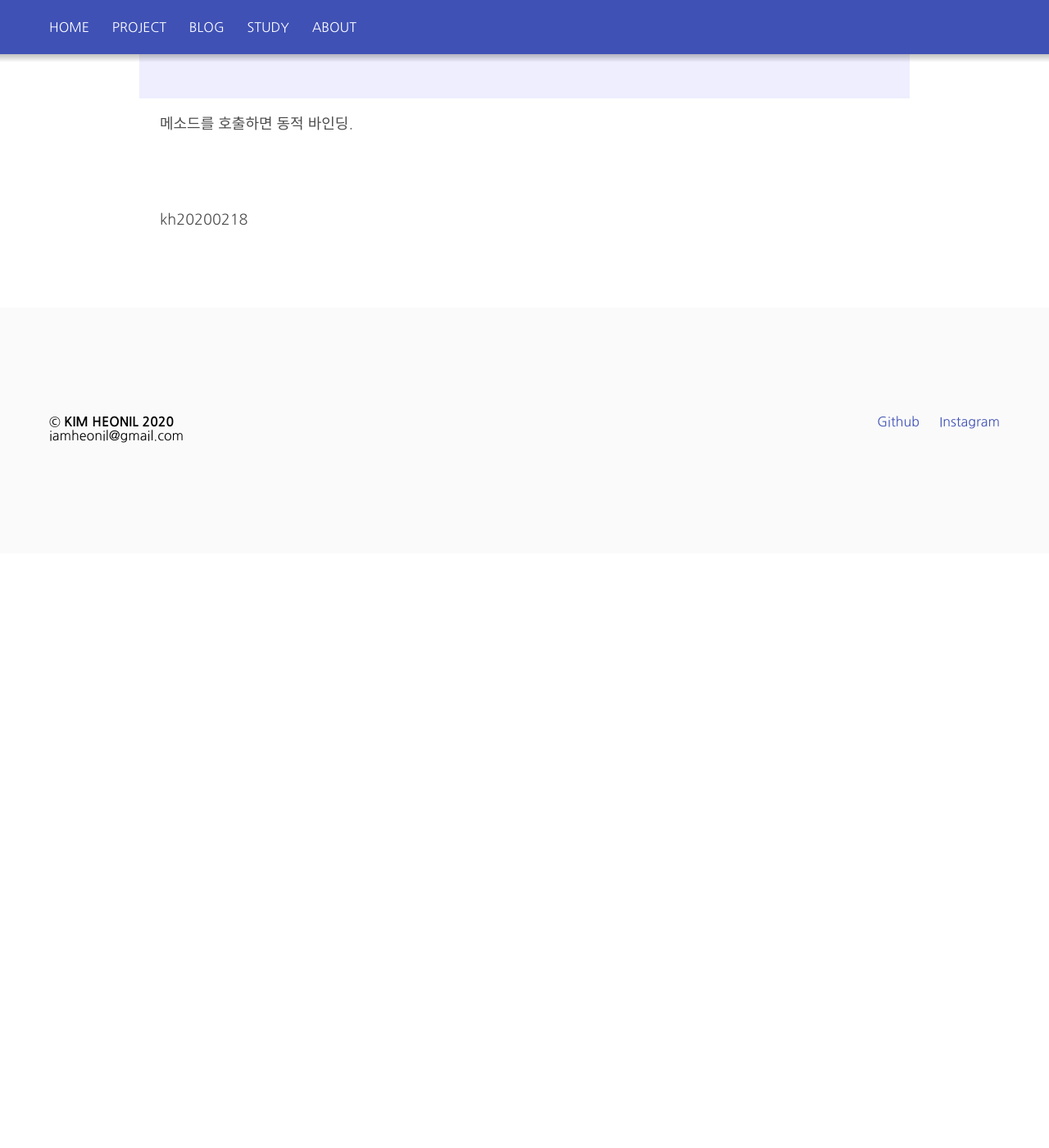
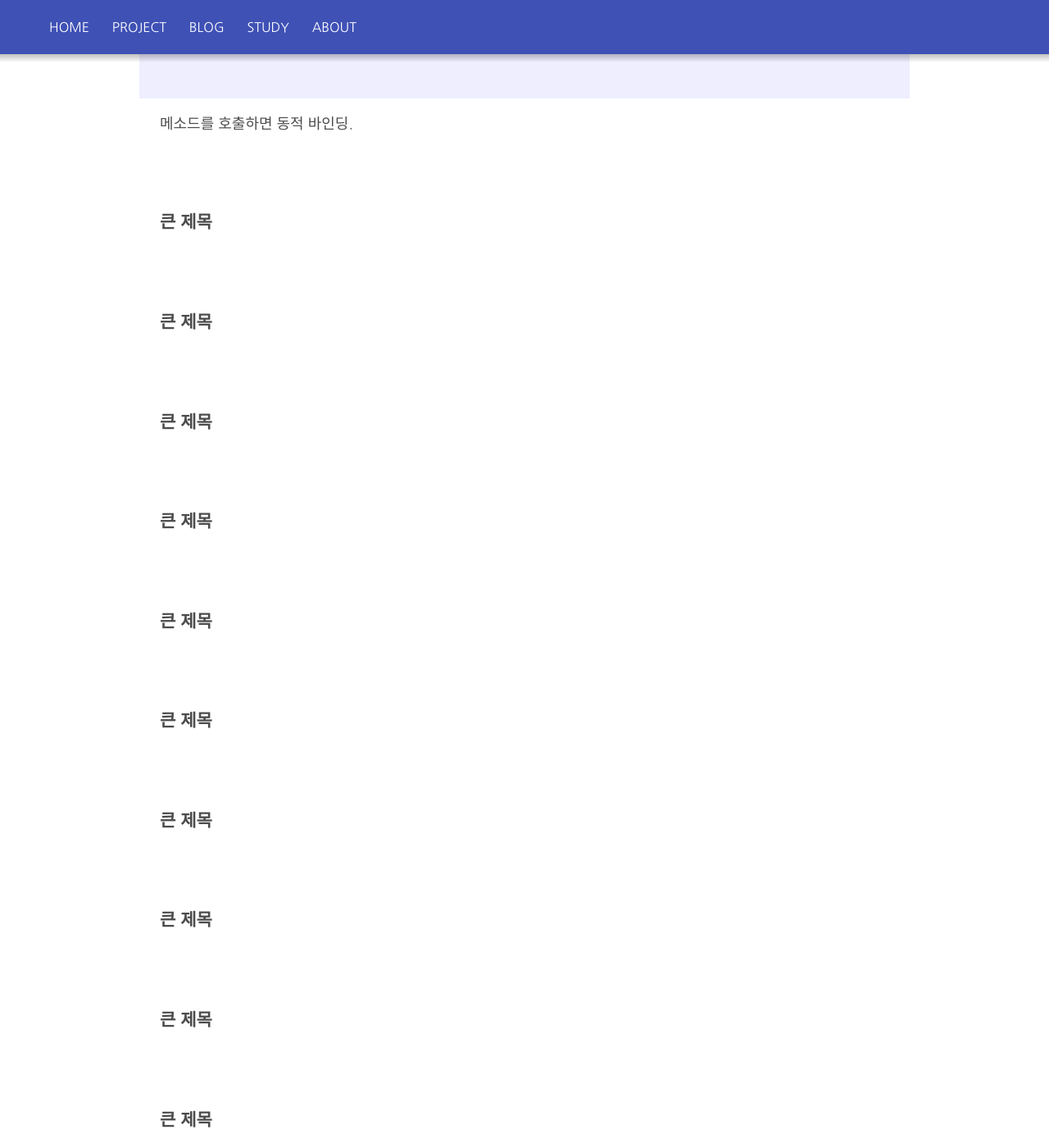
Before and after one commit to iamheonil/iamheonil.github.io, a Jekyll site: the page built from _posts/2020-02-18-Java.md, in a window 1280 px wide and 1400 px high, scrolled down 14426 px. Shown: the whole window at 82% size. Built offline with Jekyll 4.4.1, drawn with Linux system fonts in a browser that asks for light colours; before the commit the page ends 15101 px from its top, so only the background shows below that.

Commit message:
Post Modify

```diff
--- a/_posts/2020-02-18-Java.md
+++ b/_posts/2020-02-18-Java.md
@@ -533,4 +533,48 @@ abstract class Children extends Parent {
 
 <br><br>
 
+### 큰 제목
+
+<br> <br>
+
+### 큰 제목
+
+<br> <br>
+
+### 큰 제목
+
+<br> <br>
+
+### 큰 제목
+
+<br> <br>
+
+### 큰 제목
+
+<br> <br>
+
+### 큰 제목
+
+<br> <br>
+
+### 큰 제목
+
+<br> <br>
+
+### 큰 제목
+
+<br> <br>
+
+### 큰 제목
+
+<br> <br>
+
+### 큰 제목
+
+<br> <br>
+
+### 큰 제목
+
+<br> <br>
+
 kh20200218
```
